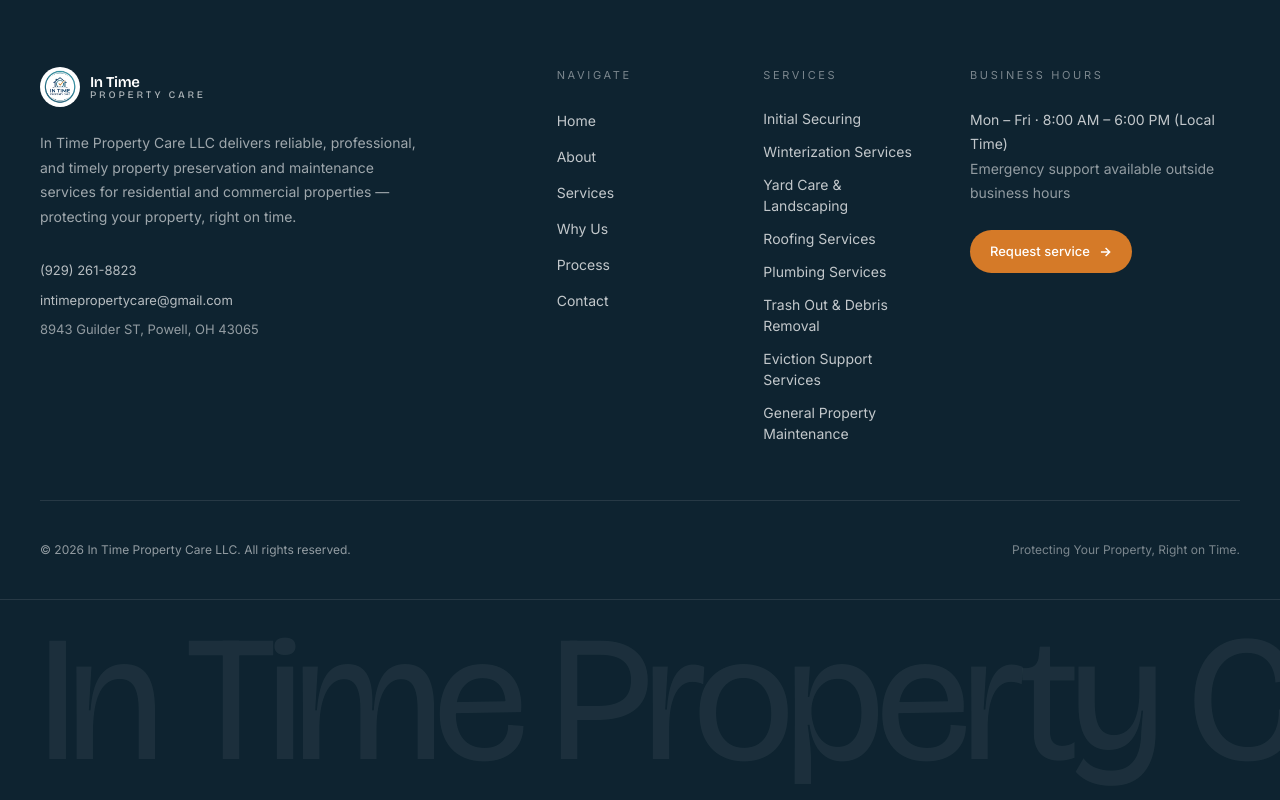
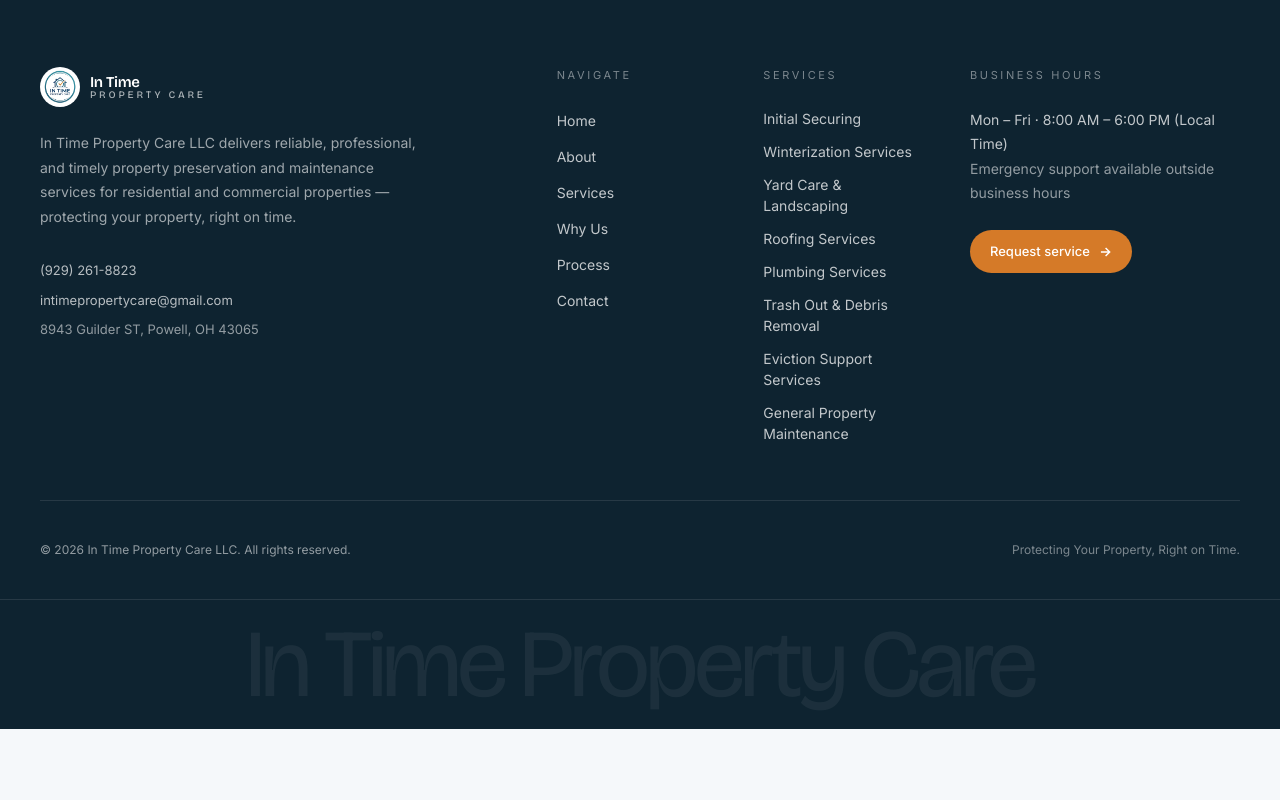
Before and after one commit to soohanur/in-time-property-care, a React (Vite) app: page /contact in a window 1280 px wide. Shown: the part 891-1691 px from the top of the page. After the commit the page ends 1620 px from the top, so only its background shows below. Built offline with nearby package versions, Linux system fonts and the light colour scheme.

Commit message:
fix: footer brand text overflow on PC
clamp font-size so full 'In Time Property Care' fits inside container
across all viewports. center-aligned.

```diff
--- a/src/components/Footer.jsx
+++ b/src/components/Footer.jsx
@@ -79,7 +79,7 @@ export default function Footer() {
 
       <div className="relative overflow-hidden border-t border-white/10">
         <div className="container-x py-6">
-          <p className="font-display text-[16vw] leading-[0.85] tracking-tightest text-white/[0.06] whitespace-nowrap sm:text-[14vw]">
+          <p className="font-display text-[clamp(32px,7.5vw,140px)] leading-[0.85] tracking-tightest text-white/[0.06] whitespace-nowrap text-center">
             In Time Property Care
           </p>
         </div>
```
